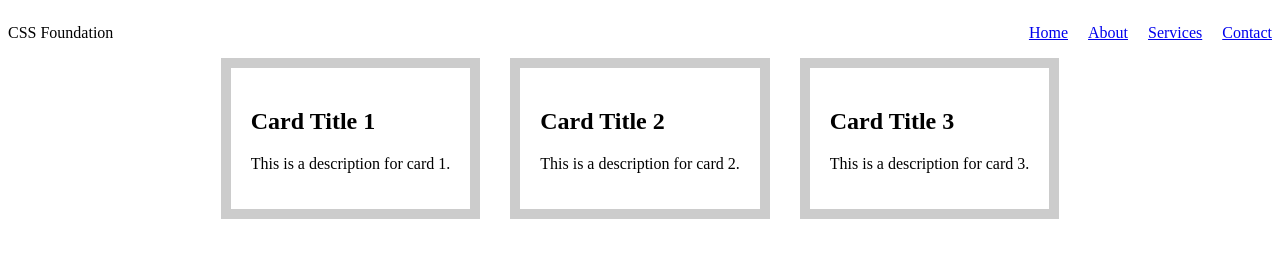
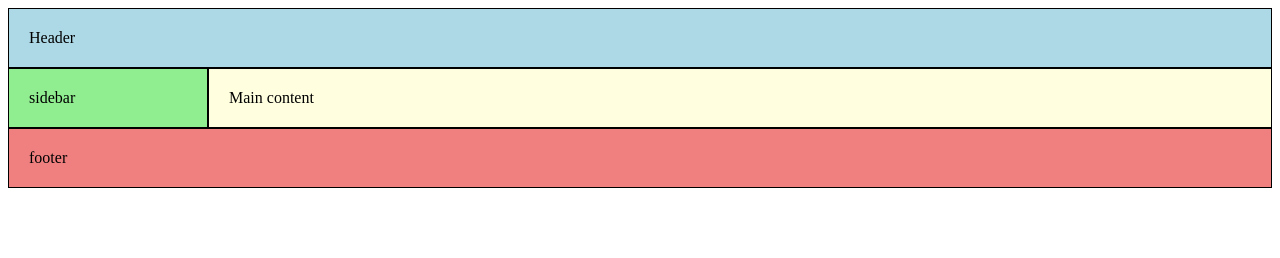
Before and after one commit to ike-hub-droid/CSS-Foundation, a plain HTML site: page index.html in a window 1280 px wide. Drawn offline with Linux system fonts and the light colour scheme.

Commit message:
Milestone 4-Grid Completed

```diff
--- a/index.html
+++ b/index.html
@@ -1,38 +1,29 @@
 <!DOCTYPE html>
 <html lang="en">
 <head>
-    <meta charset="UTF-8">
-    <meta name="viewport" content="width=device-width, initial-scale=1.0">
-    <title>CSS Foundation</title>
-    <link rel="stylesheet" href="style.css">
+<meta charset="UTF-8">
+<meta name="viewport" content="width=device-width, initial-scale=1.0">
+<title>CSS Foundation</title>
+<link rel="stylesheet" href="style.css">
 </head>
 <body>
-<section>
-    <nav class="navbar">
-        <div class="logo">CSS Foundation</div>
-        <ul class="nav-links">
-            <li><a href="#">Home</a></li>
-            <li><a href="#">About</a></li>
-            <li><a href="#">Services</a></li>
-            <li><a href="#">Contact</a></li>
-        </ul>
-    </nav>
-</section>
-<section>
-<div class="cards">
-        <div class="card">
-            <h2>Card Title 1</h2>
-            <p>This is a description for card 1.</p>
-        </div>
-    <div class="card">
-        <h2>Card Title 2</h2>
-        <p>This is a description for card 2.</p>
-    </div>
-    <div class="card">
-        <h2>Card Title 3</h2>
-        <p>This is a description for card 3.</p>
-    </div>
+<div class="page">
+
+<header class="header">
+    Header
+</header>
+
+<aside class="sidebar">
+sidebar
+</aside>
+
+<main class="main">
+    Main content
+</main>
+
+<footer class="footer">
+    footer
+</footer>
 </div>
-</section>
 </body>
 </html>
--- a/style.css
+++ b/style.css
@@ -1,21 +1,46 @@
-.navbar {
-    display: flex;
-    justify-content: space-between;
-    align-items: center;
-}
-.nav-links {
-    display: flex;
-    gap: 20px;
-    list-style: none;
+.page{
+    display: grid;
+    grid-template-columns: 200px 1fr;
+grid-template-rows: auto 1fr auto;
+grid-template-areas:
+    "header header"
+    "sidebar main"
+    "footer footer";
 }
 
-.cards {
-    display: flex;
-    gap: 30px;
-    justify-content: center;
+.header {
+    grid-area: header;
 }
 
-.card {
-    border: 10px solid #ccc;
+.sidebar {
+    grid-area: sidebar;
+}
+
+.main {
+    grid-area: main;
+    box-sizing: border-box;
+}
+
+.footer {
+    grid-area: footer;
+}
+
+.header,
+.sidebar,
+.main,
+.footer {
     padding: 20px;
+    border: 1px solid black;
 }
+.header {
+    background-color: lightblue;
+}
+.sidebar {
+    background-color: lightgreen;
+}
+.main {
+    background-color: lightyellow;
+}
+.footer {
+    background-color: lightcoral;
+}
```
